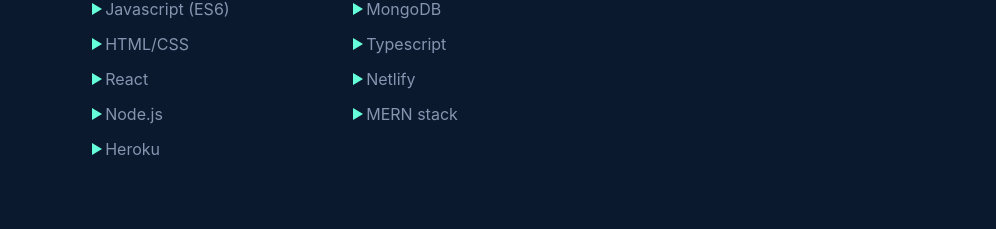
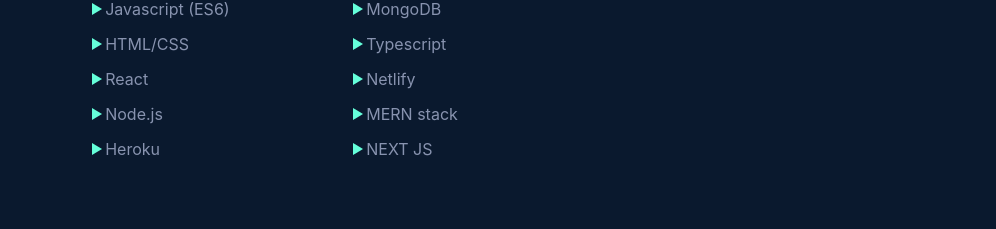
Before and after one commit to Tobiloba528/Poftfolio, a React (Create React App) app: page / in a window 1280 px wide. Shown: the part 1311-1540 px from the top of the page, without its empty margins (154-1150 px from the left). Built offline with nearby package versions, Linux system fonts and the light colour scheme.

Commit message:
Next added

```diff
--- a/src/components/About.js
+++ b/src/components/About.js
@@ -74,6 +74,10 @@
                 <Item>
                   <ImPlay3 className="icon" />
                   MERN stack
+                </Item>
+                <Item>
+                  <ImPlay3 className="icon" />
+                  NEXT JS
                 </Item>
               </List>
             </IconContext.Provider>
```
